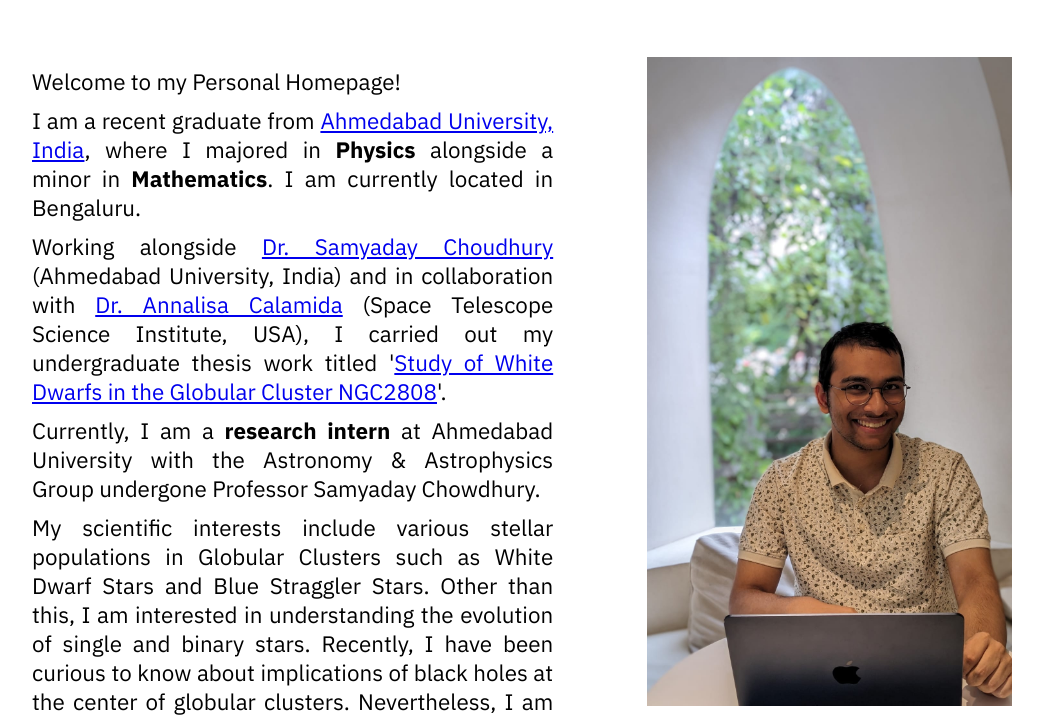
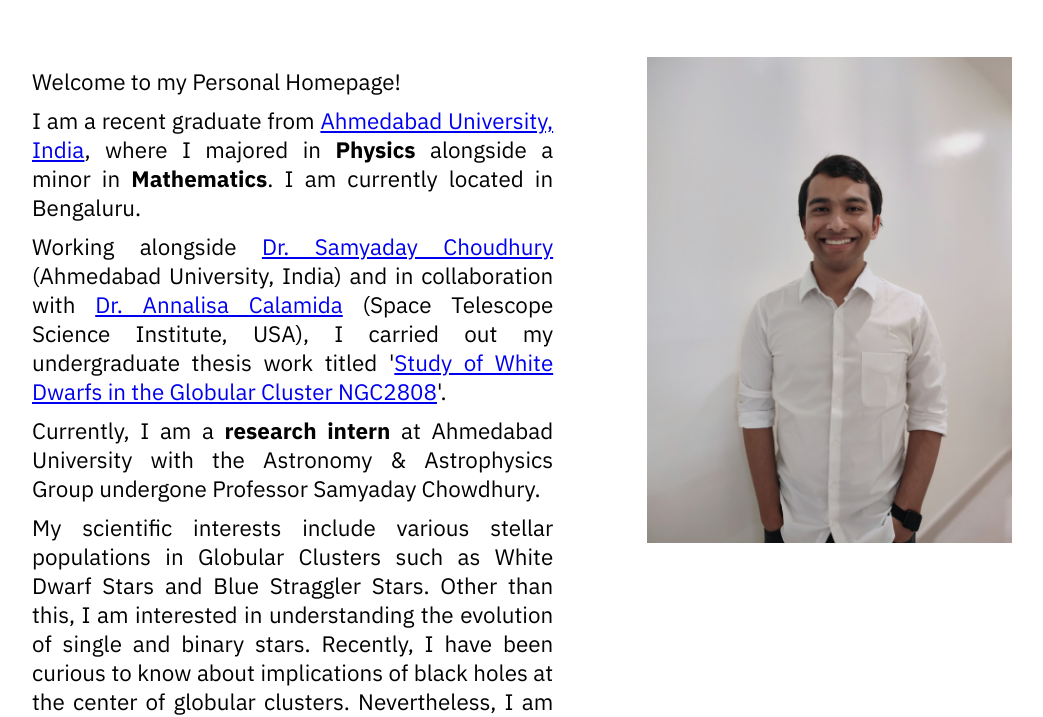
Before and after one commit to GuptaLaksh/lakshg.github.io, a plain HTML site: page index.html in a window 1280 px wide. Shown: the part 91-808 px from the top of the page, without its empty margins (160-1203 px from the left). Drawn offline with Linux system fonts and the light colour scheme.

Commit message:
Update index.html

```diff
--- a/index.html
+++ b/index.html
@@ -148,7 +148,7 @@
                 </p>
             </div>
             <div class="right-column">
-                <img src="Profile Photo.jpeg" alt="Your Photo">
+                <img src="Photo Full 246.jpeg" alt="Your Photo">
             </div>
         </div>
     </div>
```
